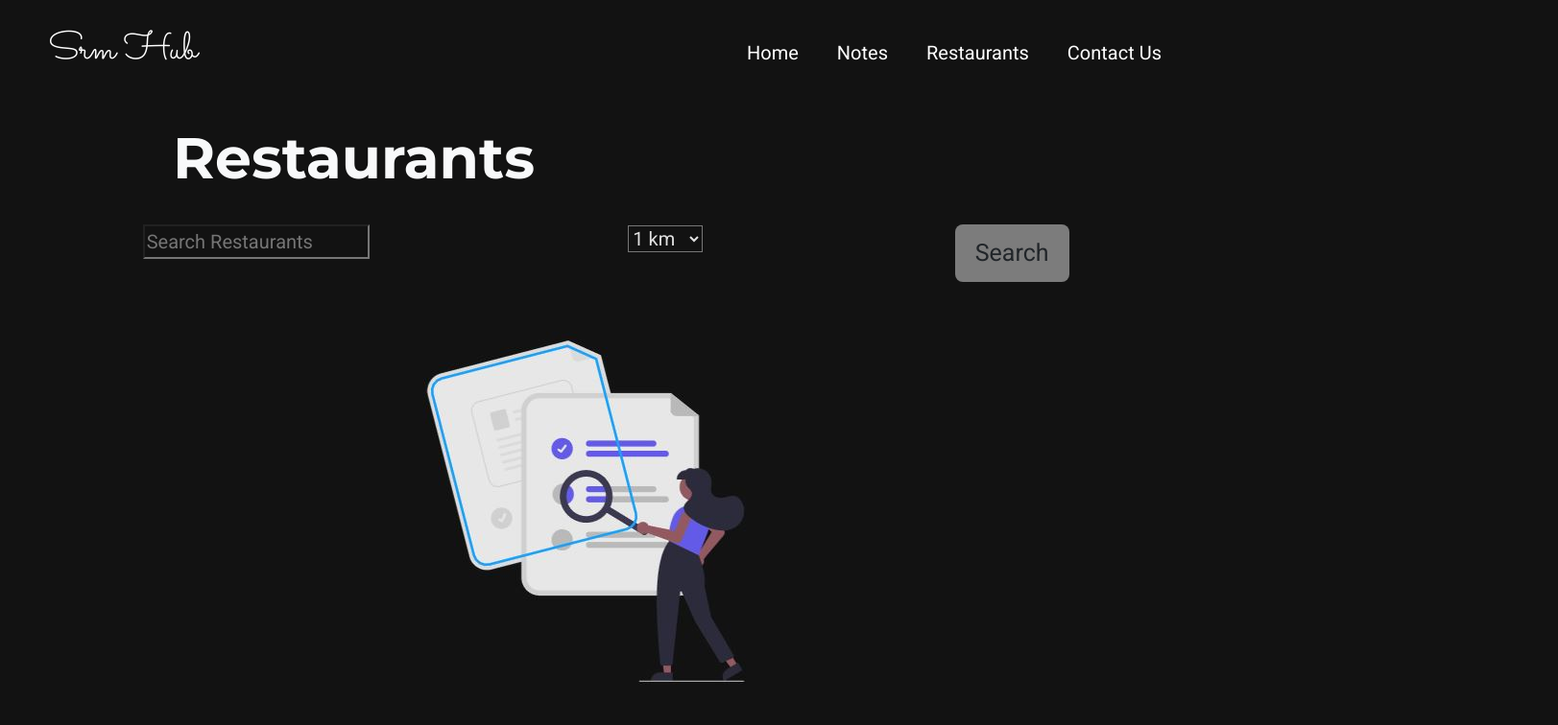
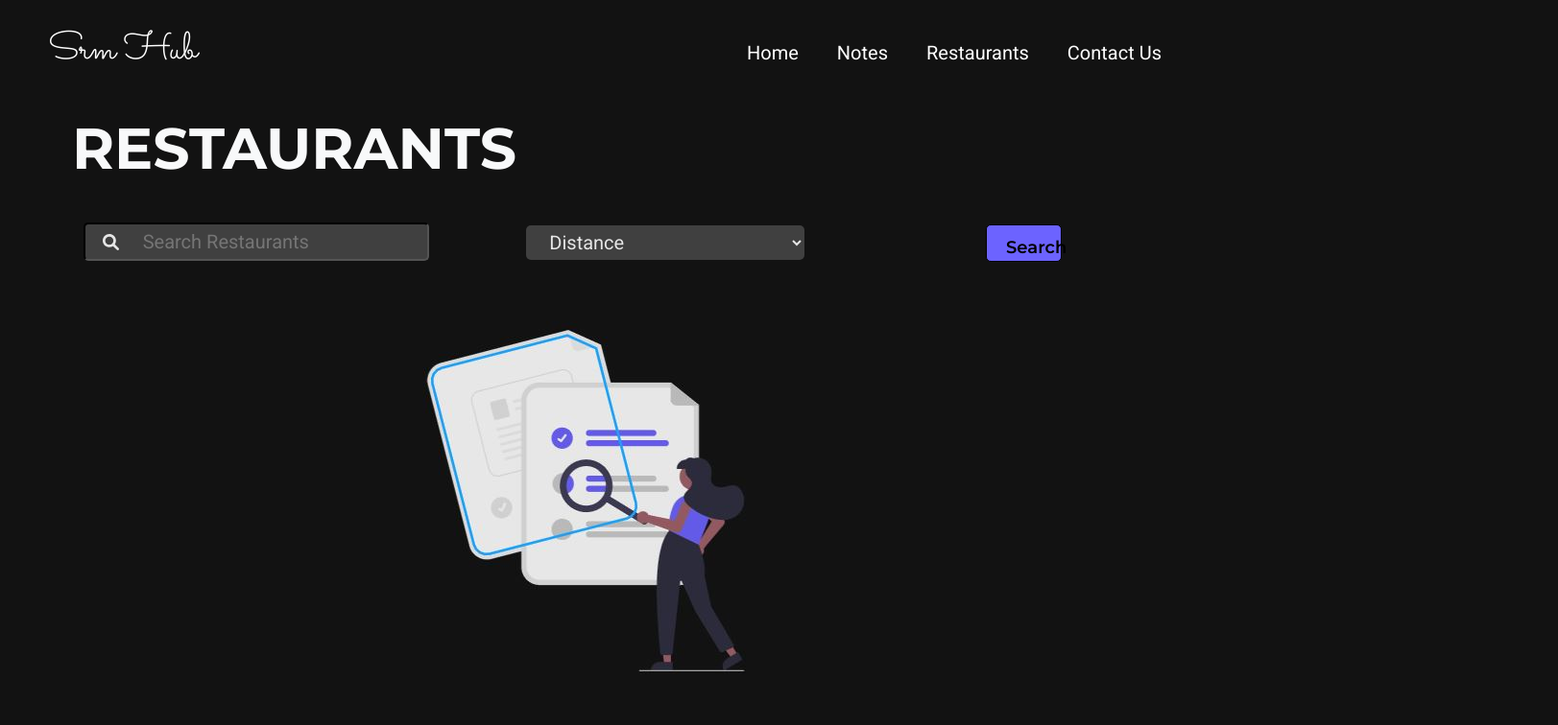
Before and after one commit to King-Agashi/srm-hub, a React (Create React App) app: page /restaurants in a window 1280 px wide. Shown: the top 756 px of the page at 96% size, 1623 px wide, since content can reach past the window. Built offline with nearby package versions, Linux system fonts and the light colour scheme.

Commit message:
major styling changes and added jquery

```diff
--- a/src/App.css
+++ b/src/App.css
@@ -115,7 +115,7 @@ nav ul li a {
 nav ul li a:hover {
   font-weight: bold !important;
 }
-nav ul li a:active {
+nav ul li a:focus {
   font-weight: bold !important;
 }
 
@@ -127,13 +127,83 @@ nav ul li a:active {
   padding-left: 30px;
 }
 
-.typography {
-  display: block;
-  text-align: left;
+/* Body Styling */
+
+.bodybtn {
+  margin-right: 1em;
+  background: #7c7c7c;
+  border-radius: 8px;
+  font-family: Montserrat, sans-serif;
+  font-size: 24px;
+  line-height: 31.2px;
+  font-weight: 600;
+  color: #000000;
 }
 
-button {
-  margin-right: 1em !important;
-  background: #7c7c7c !important;
-  border-radius: 8px !important;
+.bodybtn:hover {
+  background: #6c63ff;
+  color: #000000 !important;
 }
+
+/* Restaurant & Notes Styling */
+
+.filter-bar {
+  margin-left: 15%;
+}
+
+.input {
+  padding-left: 60px;
+  padding-top: 3px;
+  padding-bottom: 3px;
+  padding-right: 68px;
+  background-color: #404040;
+  border-radius: 5px;
+  border-color: black;
+  margin-top: 1vh;
+}
+
+.search_field .fa-magnifying-glass {
+  width: 17px;
+  height: 17px;
+  position: absolute;
+  background-color: #404040;
+  margin-top: 20px;
+  margin-left: 20px;
+}
+
+#opt {
+  background: #404040;
+  border: 2px !important;
+  border-radius: 5px;
+  width: 100%;
+  border-color: black !important;
+  padding-top: 5px;
+  padding-bottom: 5px;
+  padding-left: 20px;
+  padding-right: 68px;
+  margin-top: 11px;
+}
+
+.btn-outline-searchbtn {
+  background-color: #6c63ff;
+  color: black;
+  border-color: black;
+  margin-top: 10px;
+  font-size: 18px;
+  width: 20%;
+  height: 56%;
+  border-radius: 5px;
+  font-family: Montserrat, sans-serif;
+  font-weight: 600;
+}
+
+.card {
+  background-color: #484444 !important;
+  color: white;
+  border-radius: 1.5vh;
+}
+
+.resultN,
+.resultR {
+  display: none;
+}
--- a/src/Home.js
+++ b/src/Home.js
@@ -22,10 +22,10 @@ export default function Home(){
           </div>
           <div class="col-12 d-flex flex-row">
             <div class="text-lg-right text-center">
-              <a href="/restaurants"><button class="btn btn-outline-light btn-lg mt-3 mb-2"> Restaurants </button> </a>
+              <a href="/restaurants"><button class="btn btn-outline-* bodybtn btn-lg mt-3 mb-2"> Restaurants </button> </a>
             </div>
             <div class="text-lg-left text-center">
-              <a href="/notes"><button class="btn btn-outline-light btn-lg mt-3 mb-2"> Notes </button> </a>
+              <a href="/notes"><button class="btn btn-outline-* bodybtn btn-lg mt-3 mb-2"> Notes </button> </a>
             </div>
           </div>
         </div>
--- a/src/Notes.js
+++ b/src/Notes.js
@@ -3,7 +3,7 @@ import $ from 'jquery';
 
 export default class Notes extends Component{
   jQuerycode=() => {
-    $(".btn-outline-Notes").on("click",function(){
+    $(".btn-outline-searchbtn").on("click",function(){
       $(".resultN").css("display","block");
       $(".BigN").css("display","none");
     });
@@ -17,18 +17,20 @@ export default class Notes extends Component{
     return(
       <div className="container-fluid">
         <div className="row pt-2">
-          <div className="col-12 ml-5 pl-5">
-            <h1 className="text-light text-lg-left pt-2 ml-5">Notes</h1>
+          <div className="col-12 ml-5">
+            <h1 className="text-light text-lg-left">NOTES</h1>
           </div>
         </div>
         <div className="row pt-4">
           <div className="col-12 col-md-5 text-lg-right text-center">
             <div className="search_field">
+              <svg aria-hidden="true" focusable="false" data-prefix="fas" data-icon="magnifying-glass" class="svg-inline--fa fa-magnifying-glass" role="img" xmlns="http://www.w3.org/2000/svg" viewBox="0 0 512 512"><path fill="currentColor" d="M500.3 443.7l-119.7-119.7c27.22-40.41 40.65-90.9 33.46-144.7C401.8 87.79 326.8 13.32 235.2 1.723C99.01-15.51-15.51 99.01 1.724 235.2c11.6 91.64 86.08 166.7 177.6 178.9c53.8 7.189 104.3-6.236 144.7-33.46l119.7 119.7c15.62 15.62 40.95 15.62 56.57 0C515.9 484.7 515.9 459.3 500.3 443.7zM79.1 208c0-70.58 57.42-128 128-128s128 57.42 128 128c0 70.58-57.42 128-128 128S79.1 278.6 79.1 208z"></path></svg>
               <input type="text" className="input" placeholder="Search Notes" />
             </div>
           </div>
           <div className="col-12 col-md-3 text-center">
             <select name="Options" id="opt">
+              <option className="placeholder" value="" disabled selected>Semester</option>
               <option value="1">Semester 1</option>
               <option value="2">Semester 2</option>
               <option value="3">Semester 3</option>
@@ -40,7 +42,7 @@ export default class Notes extends Component{
             </select>
           </div>
           <div className="col-12 col-md-4 text-lg-left text-center">
-            <button className="btn btn-outline-Notes btn-lg mb-2" > Search </button>
+            <button className="btn btn-outline-searchbtn btn-lg mb-2" > Search </button>
           </div>
         </div>
         <div className="BigN row pt-2">
--- a/src/Restaurant.js
+++ b/src/Restaurant.js
@@ -1,29 +1,43 @@
 import React, { Component } from 'react';
 import $ from 'jquery';
 
-export default function Restaurant(){
+export default class Restaurant extends Component{
+  jQuerycode=() => {
+    $(".btn-outline-searchbtn").on("click",function(){
+      $(".resultN").css("display","block");
+      $(".BigN").css("display","none");
+    });
+  }
+
+  componentDidMount(){
+    this.jQuerycode()
+  }
+
+  render(){
     return(
       <div className="container-fluid">
         <div className="row pt-2">
-        <div className="col-12 ml-5 pl-5">
-          <h1 className="text-light text-lg-left pt-2 ml-5">Restaurants</h1>
+          <div className="col-12 ml-5">
+            <h1 className="text-light text-lg-left">RESTAURANTS</h1>
           </div>
         </div>
         <div className="row pt-4">
           <div className="col-12 col-md-5 text-lg-right text-center">
             <div className="search_field">
+              <svg aria-hidden="true" focusable="false" data-prefix="fas" data-icon="magnifying-glass" class="svg-inline--fa fa-magnifying-glass" role="img" xmlns="http://www.w3.org/2000/svg" viewBox="0 0 512 512"><path fill="currentColor" d="M500.3 443.7l-119.7-119.7c27.22-40.41 40.65-90.9 33.46-144.7C401.8 87.79 326.8 13.32 235.2 1.723C99.01-15.51-15.51 99.01 1.724 235.2c11.6 91.64 86.08 166.7 177.6 178.9c53.8 7.189 104.3-6.236 144.7-33.46l119.7 119.7c15.62 15.62 40.95 15.62 56.57 0C515.9 484.7 515.9 459.3 500.3 443.7zM79.1 208c0-70.58 57.42-128 128-128s128 57.42 128 128c0 70.58-57.42 128-128 128S79.1 278.6 79.1 208z"></path></svg>
               <input type="text" className="input" placeholder="Search Restaurants" />
             </div>
           </div>
           <div className="col-12 col-md-3 text-center">
             <select name="Options" id="opt">
+              <option className="placeholder" value="" disabled selected>Distance</option>
               <option value="1">1 km</option>
               <option value="2">5 km</option>
               <option value="3">10 km</option>
             </select>
           </div>
           <div className="col-12 col-md-4 text-lg-left text-center">
-          <button className="btn btn-outline-Notes btn-lg mb-2" > Search </button>
+            <button className="btn btn-outline-searchbtn btn-lg mb-2" > Search </button>
           </div>
         </div>
         <div className="BigN row pt-2">
@@ -37,6 +51,7 @@ export default function Restaurant(){
           <div className="row">
             <div className="col-12 col-md-6 pt-5 d-flex justify-content-center">
               <div className="card">
+                <img className="card-img-top" src={require("./Assets/Cafe.jpg")}  alt="Card bg"/>
                 <div className="card-body">
                   <h5 className="card-title">Kent's Cafe</h5>
                   <p className="card-text">It is a long established fact that a reader will be distracted by the readable content of a page...</p>
@@ -46,6 +61,7 @@ export default function Restaurant(){
             </div>
             <div className="col-12 col-md-6 pt-5 d-flex justify-content-center">
               <div className="card">
+                <img className="card-img-top" src={require("./Assets/Cafe.jpg")}  alt="Card bg"/>
                 <div className="card-body">
                   <h5 className="card-title">Kent's Cafe</h5>
                   <p className="card-text">It is a long established fact that a reader will be distracted by the readable content of a page...</p>
@@ -57,6 +73,7 @@ export default function Restaurant(){
           <div className="row">
             <div className="col-12 col-md-6 pt-5 d-flex justify-content-center">
               <div className="card">
+                <img className="card-img-top" src={require("./Assets/Cafe.jpg")}  alt="Card bg"/>
                 <div className="card-body">
                   <h5 className="card-title">Kent's Cafe</h5>
                   <p className="card-text">It is a long established fact that a reader will be distracted by the readable content of a page...</p>
@@ -66,6 +83,7 @@ export default function Restaurant(){
             </div>
             <div className="col-12 col-md-6 pt-5 d-flex justify-content-center">
               <div className="card">
+                <img className="card-img-top" src={require("./Assets/Cafe.jpg")}  alt="Card bg"/>
                 <div className="card-body">
                   <h5 className="card-title">Kent's Cafe</h5>
                   <p className="card-text">It is a long established fact that a reader will be distracted by the readable content of a page...</p>
@@ -77,6 +95,7 @@ export default function Restaurant(){
           <div className="row">
             <div className="col-12 col-md-6 pt-5 d-flex justify-content-center">
               <div className="card">
+                <img className="card-img-top" src={require("./Assets/Cafe.jpg")}  alt="Card bg"/>
                 <div className="card-body">
                   <h5 className="card-title">Kent's Cafe</h5>
                   <p className="card-text">It is a long established fact that a reader will be distracted by the readable content of a page...</p>
@@ -86,6 +105,7 @@ export default function Restaurant(){
             </div>
             <div className="col-12 col-md-6 pt-5 d-flex justify-content-center">
               <div className="card">
+                <img className="card-img-top" src={require("./Assets/Cafe.jpg")}  alt="Card bg"/>
                 <div className="card-body">
                   <h5 className="card-title">Kent's Cafe</h5>
                   <p className="card-text">It is a long established fact that a reader will be distracted by the readable content of a page...</p>
@@ -98,3 +118,4 @@ export default function Restaurant(){
       </div>
     )
   }
+}
```
Also changed, not shown: src/Assets/Cafe.jpg (added), src/Assets/magnifying-glass-solid.svg (added). Lines whose indentation alone changed are shown as unchanged.
